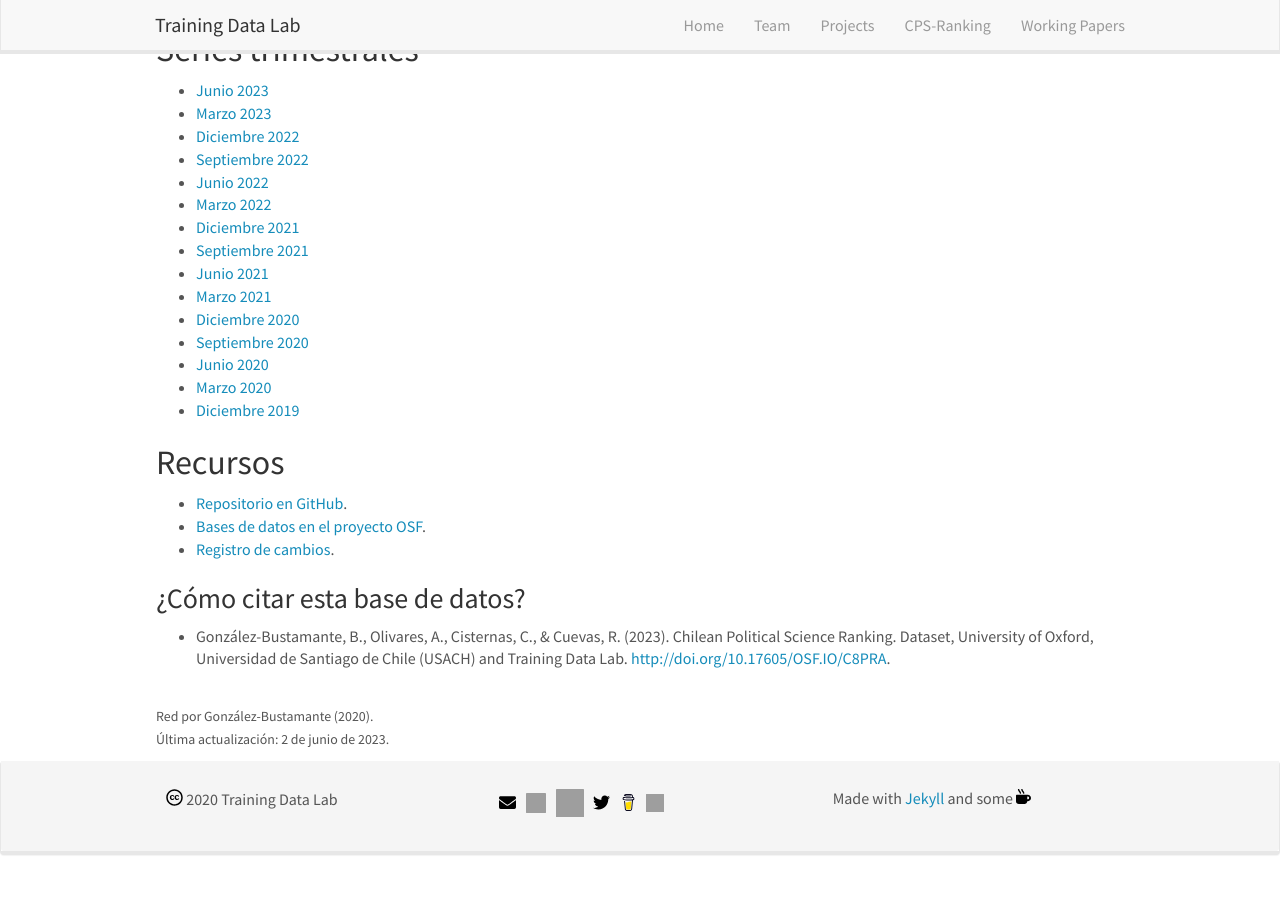
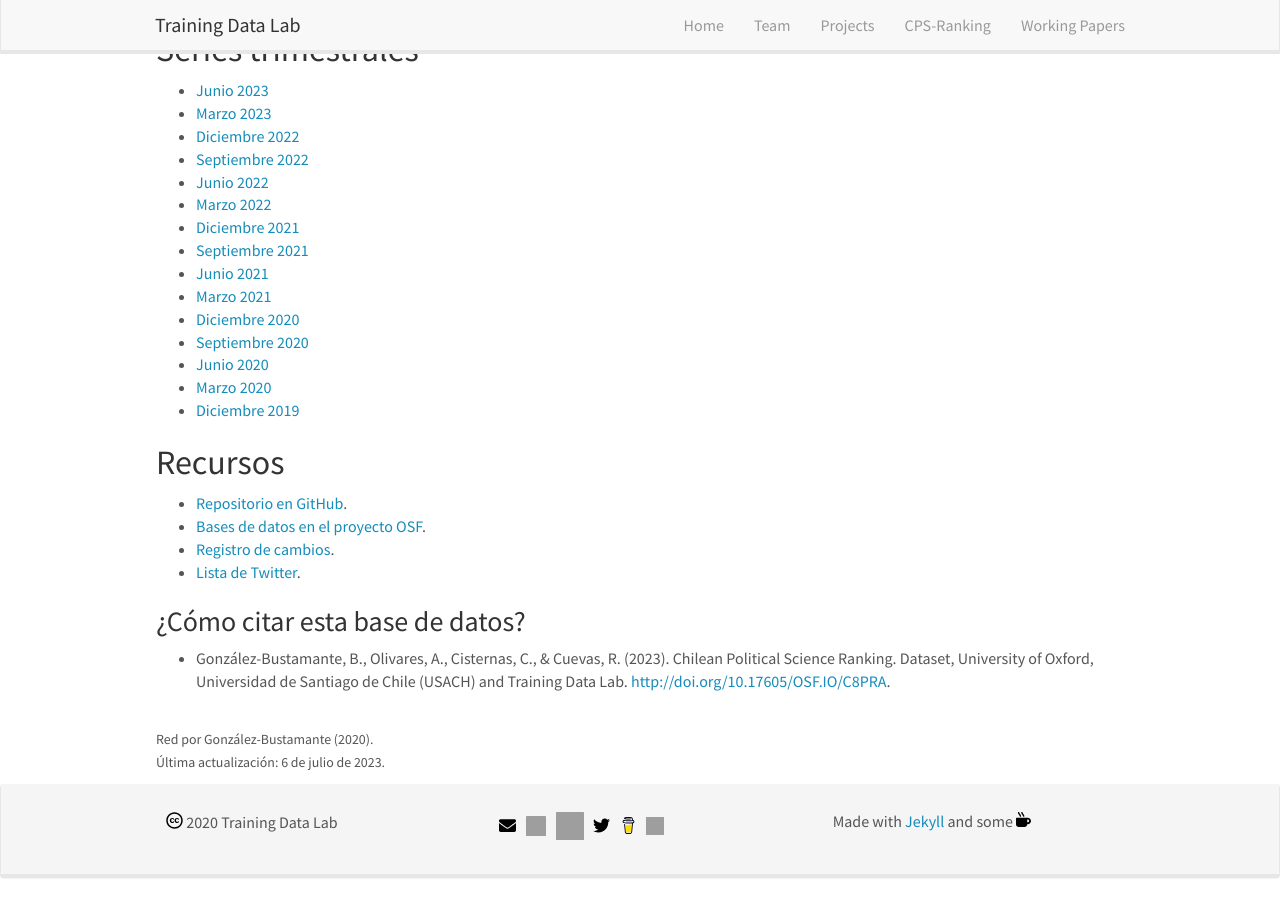
Before and after one commit to training-datalab/old-training-datalab.com, a Jekyll site: the page built from _pages/cps-ranking-spanish.md, in a window 1280 px wide and 900 px high, scrolled down 725 px. Built offline with Jekyll 4.4.1, drawn with Linux system fonts in a browser that asks for light colours; nearby versions of some CDN libraries; before the commit the page ends 1602 px from its top, so only the background shows below that.

Commit message:
Update cps-ranking-spanish.md

```diff
--- a/_pages/cps-ranking-spanish.md
+++ b/_pages/cps-ranking-spanish.md
@@ -51,6 +51,7 @@ permalink: /projects/cps-ranking-spanish
 - <a href="https://github.com/bgonzalezbustamante/CPS-Ranking" target="_blank">Repositorio en GitHub</a>.
 - <a href="http://doi.org/10.17605/OSF.IO/C8PRA" target="_blank">Bases de datos en el proyecto OSF</a>.
 - <a href="https://github.com/bgonzalezbustamante/CPS-Ranking/blob/master/CHANGELOG.md" target="_blank">Registro de cambios</a>.
+- <a href="https://twitter.com/i/lists/1672034534907342850" target="_blank">Lista de Twitter</a>.
 
 ### ¿Cómo citar esta base de datos?
 
@@ -58,4 +59,4 @@ permalink: /projects/cps-ranking-spanish
 
 <br />
 <small>Red por González-Bustamante (2020).</small><br />
-<small>Última actualización: 2 de junio de 2023.</small>
+<small>Última actualización: 6 de julio de 2023.</small>
```
